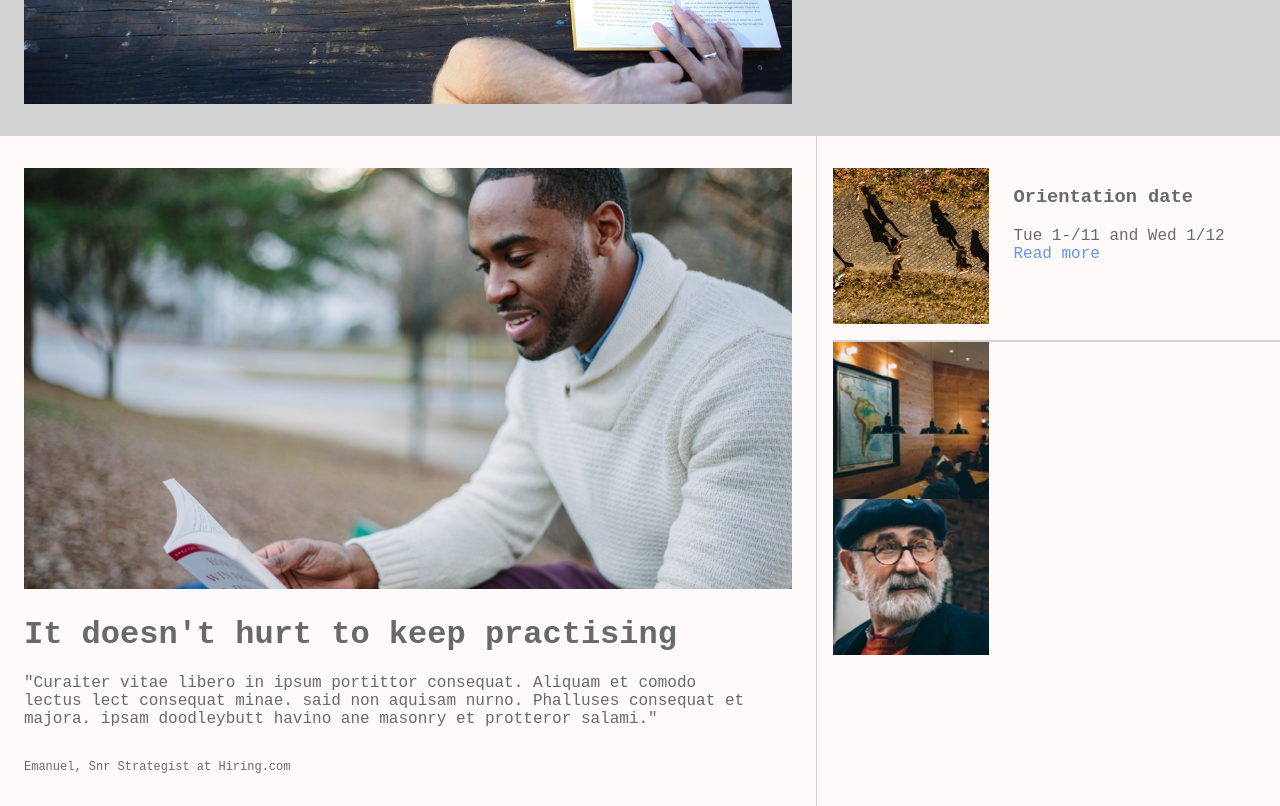
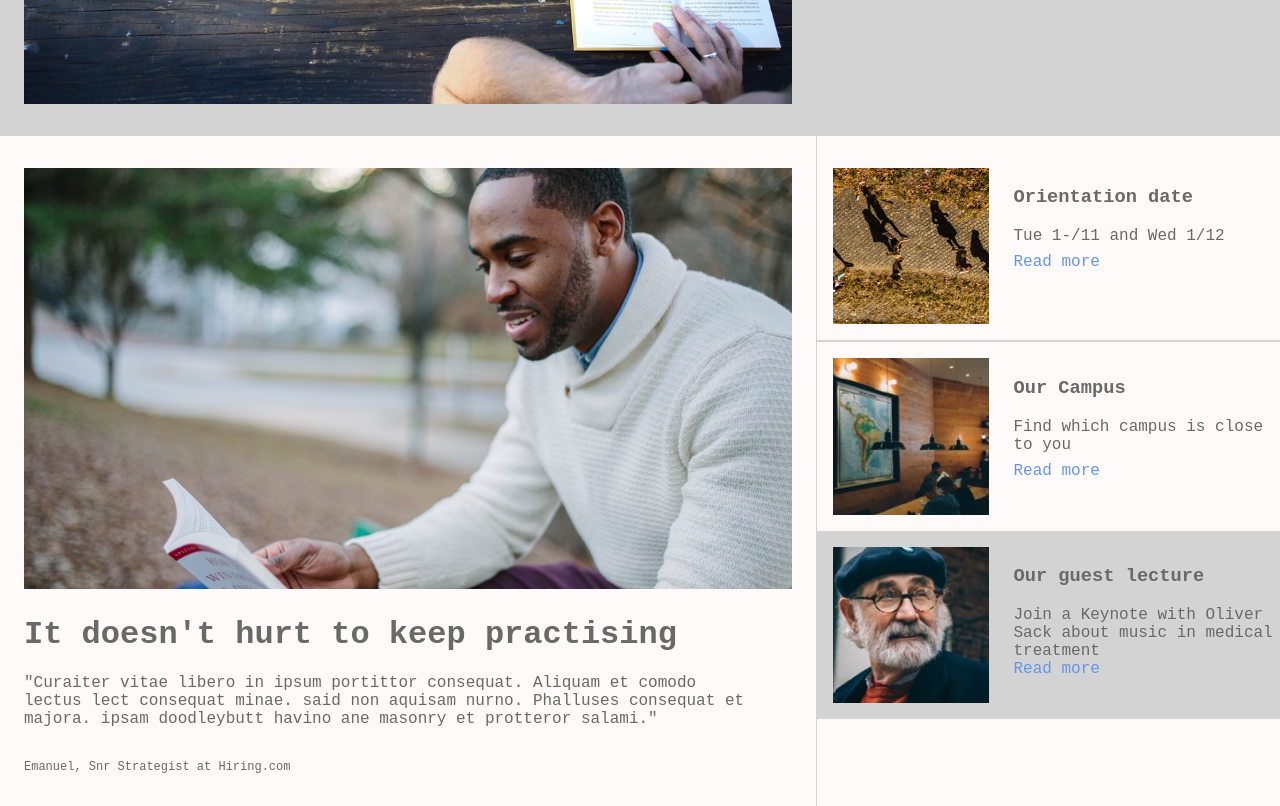
Before and after one commit to chriseves/colmar, a plain HTML site: page index.html in a window 1280 px wide. Shown: the part 560-1366 px from the top of the page. Drawn offline with Linux system fonts and the light colour scheme; files that its build step writes are made by us from their sources; files whose address does not match are found by name.

Commit message:
added campus and guest lecture details

```diff
--- a/index.html
+++ b/index.html
@@ -56,9 +56,15 @@
             </div>
             <div class="campus">
                 <img src="/Users/chrisophereves/codecademy/projects/colmar/resources/images/information-campus.jpg" alt="">
+                <h3>Our Campus</h3>
+                <div class="text">Find which campus is close to you</div>
+                <a class="read-more" href="#">Read more</a>
             </div>
             <div class="guest">
                 <img src="/Users/chrisophereves/codecademy/projects/colmar/resources/images/information-guest-lecture.jpg" alt="">
+                <h3>Our guest lecture</h3>
+                <div>Join a Keynote with Oliver Sack about music in medical treatment</div>
+                <a class="read-more" href="#">Read more</a>
             </div>
         </div>
 
--- a/resources/css/styles.css
+++ b/resources/css/styles.css
@@ -139,7 +139,6 @@ nav a {
 .box-right {
     background-color: snow;
     padding-top: 32px;
-    padding-left: 16px;
     width: 40%;
     display: flex;
     flex-direction: column;
@@ -150,17 +149,47 @@ nav a {
     width: 35%;
     height: auto;
     float: left;
-    padding-right: 24px;
 }
 
 .orientation {
     display: inline-block;
     color: dimgray;
     padding-bottom: 16px;
+    padding-left: 16px;
     border-bottom: 2px solid lightgray;
 }
+
+.orientation img {
+    padding-right: 24px;
+}
+
 
 .read-more {
     text-decoration: none;
     color: cornflowerblue;
 }
+
+.campus {
+    display: inline-block;
+    padding: 16px 0px 16px 16px;
+    color: dimgray;
+}
+
+.campus img {
+    padding-right: 24px;
+}
+
+.guest {
+    background-color: lightgray;
+    color: dimgray;
+    display: inline-block;
+    padding: 16px 0px 16px 16px;
+}
+
+.guest img {
+    padding-right: 24px;
+}
+
+.box-right .text {
+    padding-bottom: 8px;
+}
```
